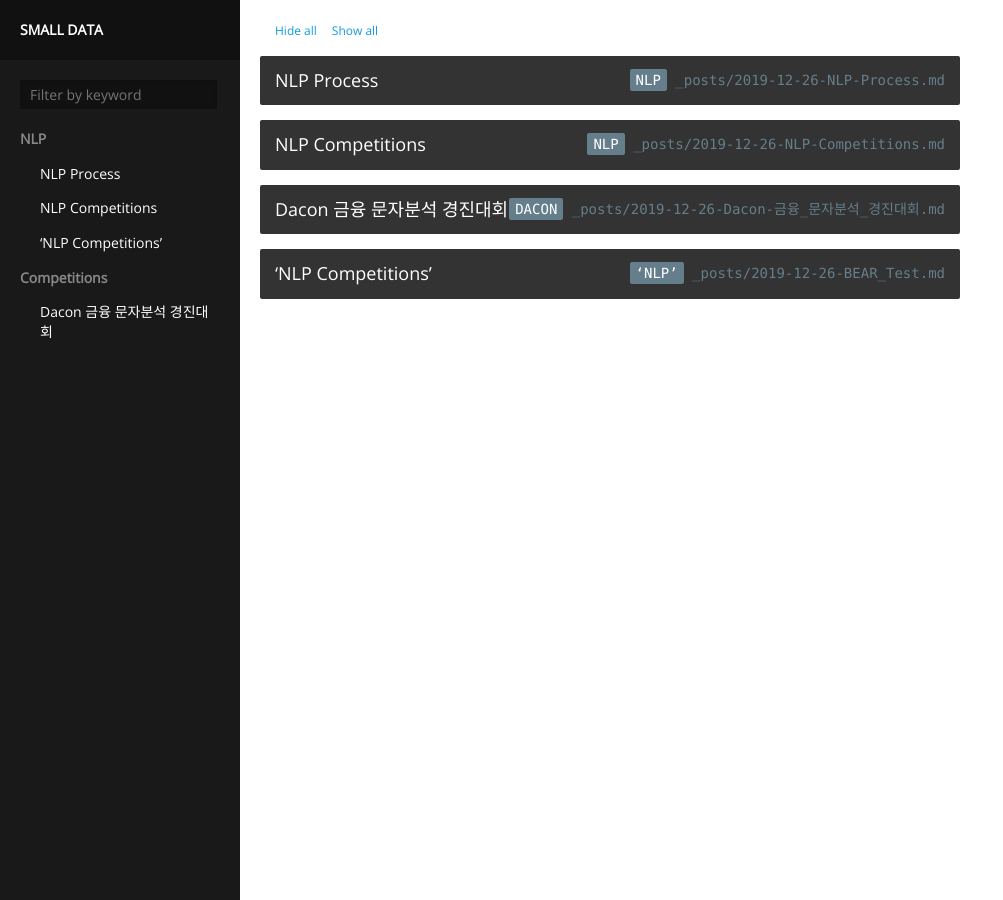
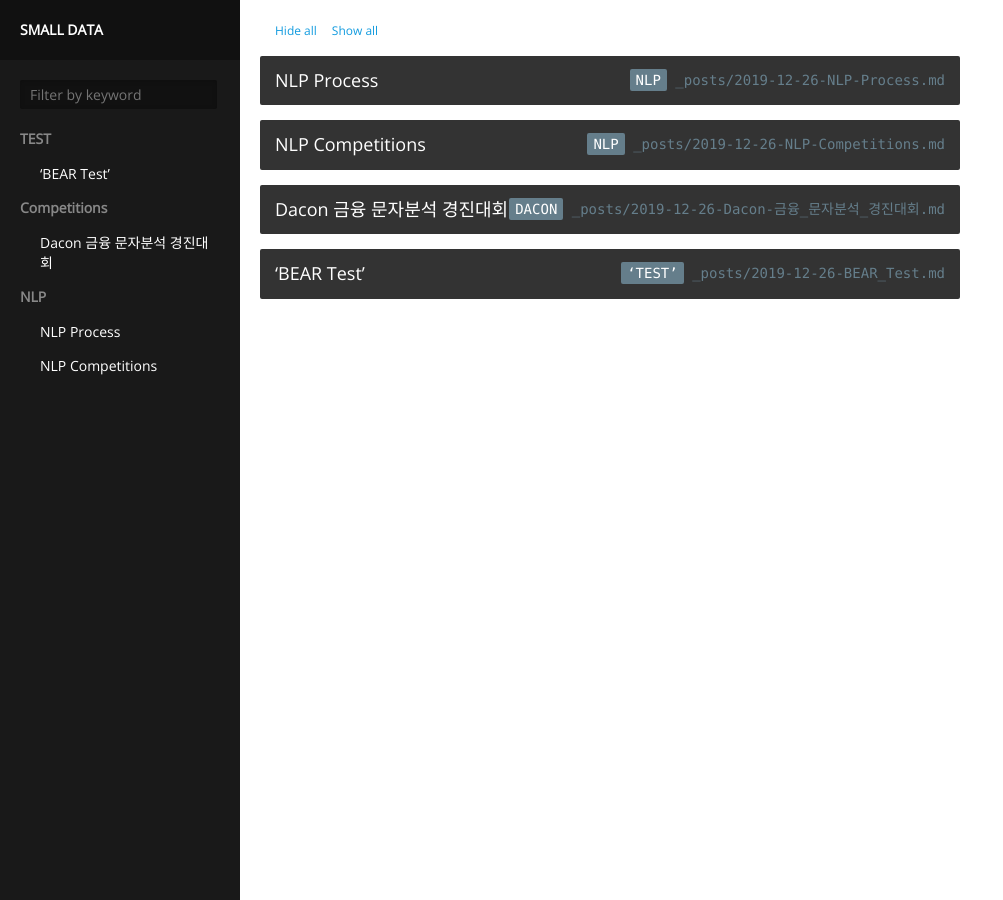
Before and after one commit to hansung-dev/hansung-dev.github.io, a Jekyll site: the page built from index.html, in a window 1280 px wide. Shown: the whole page, without its empty margins (0-1003 px from the left). Built offline with Jekyll 4.4.1, drawn with Linux system fonts in a browser that asks for light colours.

Commit message:
Update 2019-12-26-BEAR_Test.md

```diff
--- a/_posts/2019-12-26-BEAR_Test.md
+++ b/_posts/2019-12-26-BEAR_Test.md
@@ -1,8 +1,8 @@
 ---
-category: NLP
+category: TEST
 path: ‘_stuff_:id’
-title: ‘NLP Competitions’
-type: ‘NLP’
+title: ‘BEAR Test’
+type: ‘TEST’
 
 _layout: nil_
 ---
```
